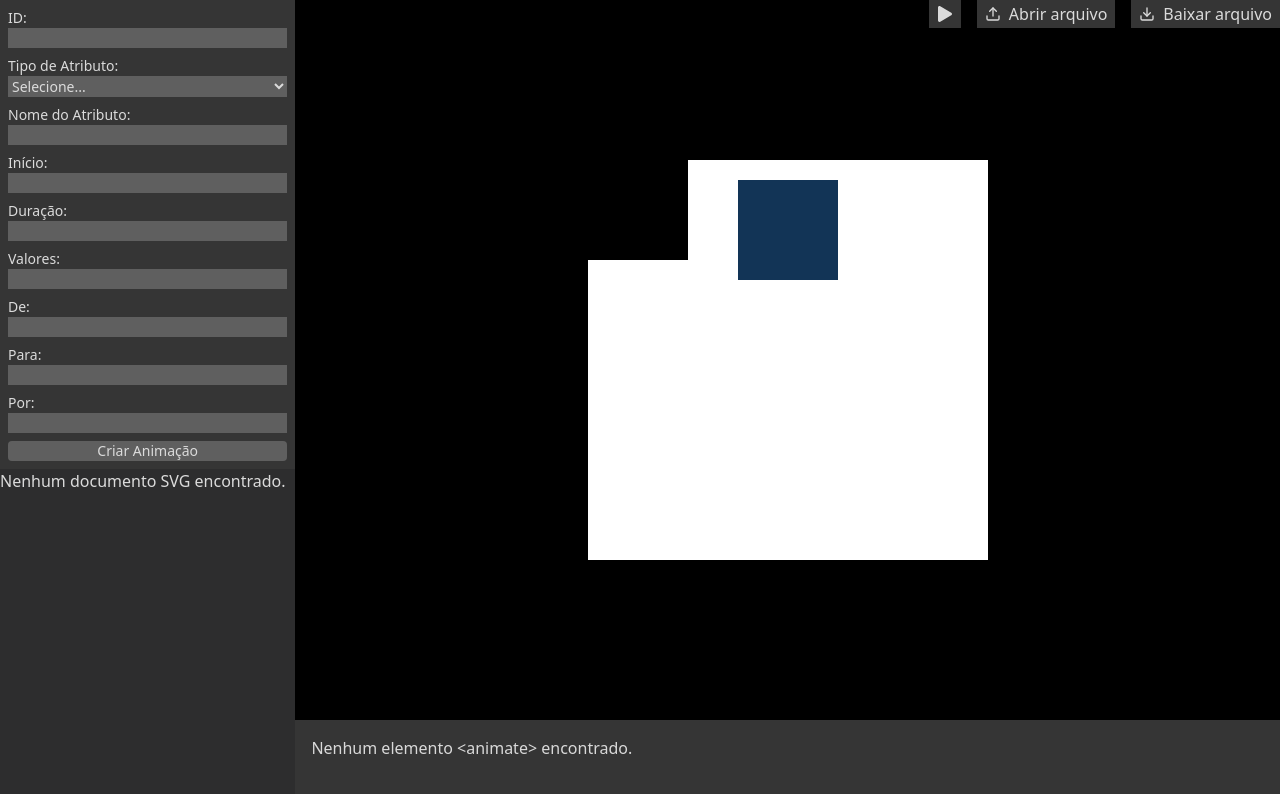
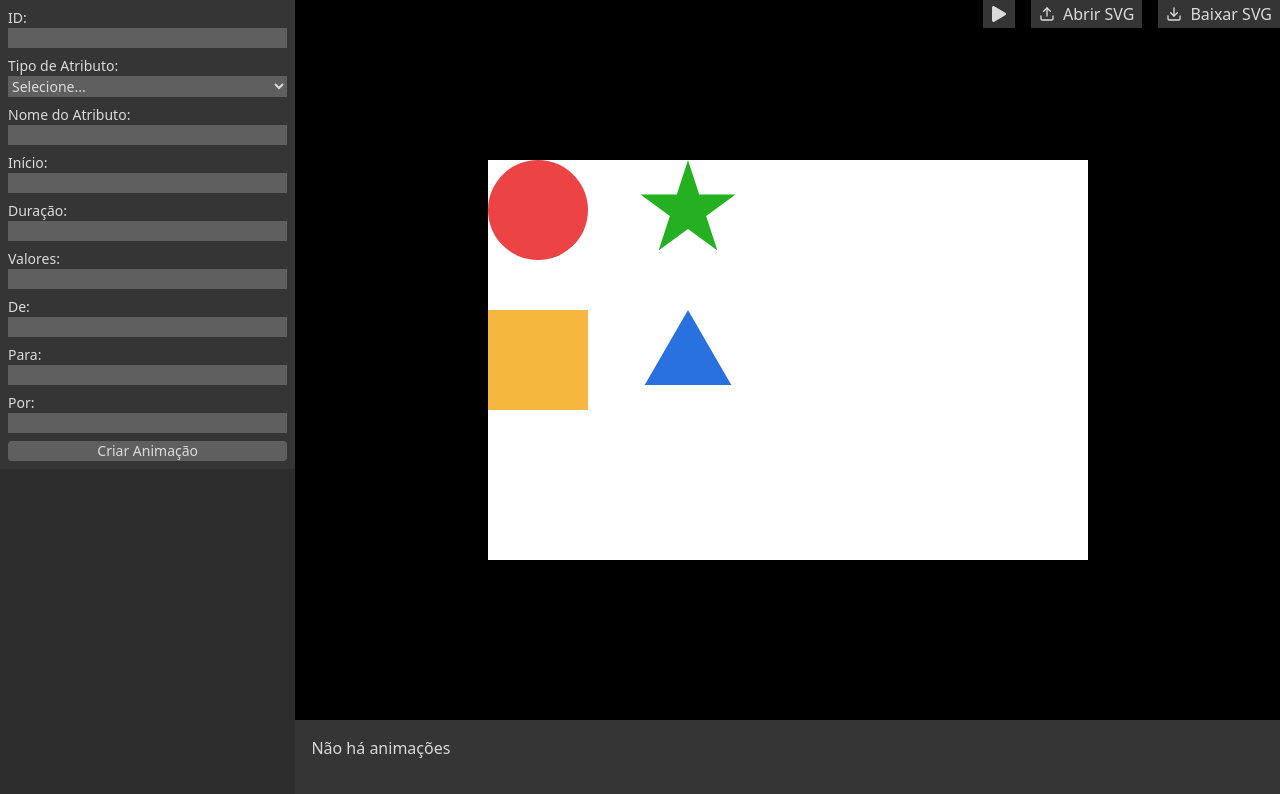
Before and after one commit to danilommarano/Mova, a Next.js app: page / in a window 1280 px wide. Shown: the top 794 px of the page. Built offline with nearby package versions, Linux system fonts and the light colour scheme.

Commit message:
Mais alterações

```diff
--- a/components/Animatelist.jsx
+++ b/components/Animatelist.jsx
@@ -22,9 +22,9 @@ const AnimateList = ({ svgElement, loadedSVG, animateCounter }) => {
   };
 
   return (
-    <div className='p-4 h-fit max-h-96 min-h-20 w-full bg-[#353535] text-[#D9D9D9]'>
+    <div className='p-4 h-fit max-h-96 min-h-20 w-full bg-[#353535] text-[#D9D9D9] overflow-auto'>
       {animateElements.length === 0 ? (
-        <p>Nenhum elemento &lt;animate&gt; encontrado.</p>
+        <p>Não há animações</p>
       ) : (
         <ul className='flex flex-col gap-4'>
           {animateElements.map((animateElement, index) => {
--- a/components/SVGStructure.jsx
+++ b/components/SVGStructure.jsx
@@ -47,12 +47,8 @@ const renderSVGStructure = (structure) => {
 };
 
   return (
-    <div className='flex flex-col h-full bg-[#2D2D2E] text-[#DBDBDB]'>
-      {svgStructure ? (
-        renderSVGStructure(svgStructure)
-      ) : (
-        <p>Nenhum documento SVG encontrado.</p>
-      )}
+    <div className='flex flex-col h-full bg-[#2D2D2E] text-[#DBDBDB] overflow-auto'>
+      {svgStructure && renderSVGStructure(svgStructure)}
     </div>
   );
 };
--- a/pages/index.jsx
+++ b/pages/index.jsx
@@ -92,22 +92,24 @@ const App = () => {
                 style={{ display: 'none' }}
               />
               <button onClick={handleClick} className='flex gap-2 px-2 py-0.5 justify-center items-center bg-[#353535]'>
-                <FiUpload /> Abrir arquivo
+                <FiUpload /> Abrir SVG
               </button>
 
               <button onClick={handleDownloadSVG} className='flex px-2 py-0.5 gap-2 justify-center items-center bg-[#353535]'>
-                <FiDownload /> Baixar arquivo
+                <FiDownload /> Baixar SVG
               </button>
             </div>
           </div>
           <div className='flex h-full w-full justify-center items-center bg-black'>
             <div className='bg-white w-fit'>
-              <svg ref={rootSVG} onClick={handleSvgClick} xmlns="http://www.w3.org/2000/svg" width="400" height="400">
+              <svg ref={rootSVG} onClick={handleSvgClick} xmlns="http://www.w3.org/2000/svg" width="600" height="400">
                 {loadedSVG && <g dangerouslySetInnerHTML={{ __html: loadedSVG }} />}
                 {!loadedSVG && (
                   <>
-                    <rect width="100" height="100" />
-                    <rect width="100" height="100" x="150" y="20" fill="#123456" />
+                    <circle cx="50" cy="50" r="50" fill="#EC4444"/>
+                    <path d="M200 0L211.226 34.5491H247.553L218.164 55.9017L229.389 90.4509L200 69.0983L170.611 90.4509L181.836 55.9017L152.447 34.5491H188.774L200 0Z" fill="#24B121"/>
+                    <rect y="150" width="100" height="100" fill="#F5B73D"/>
+                    <path d="M200 150L243.301 225H156.699L200 150Z" fill="#2871DE"/>
                   </>
                 )}
               </svg>
```
